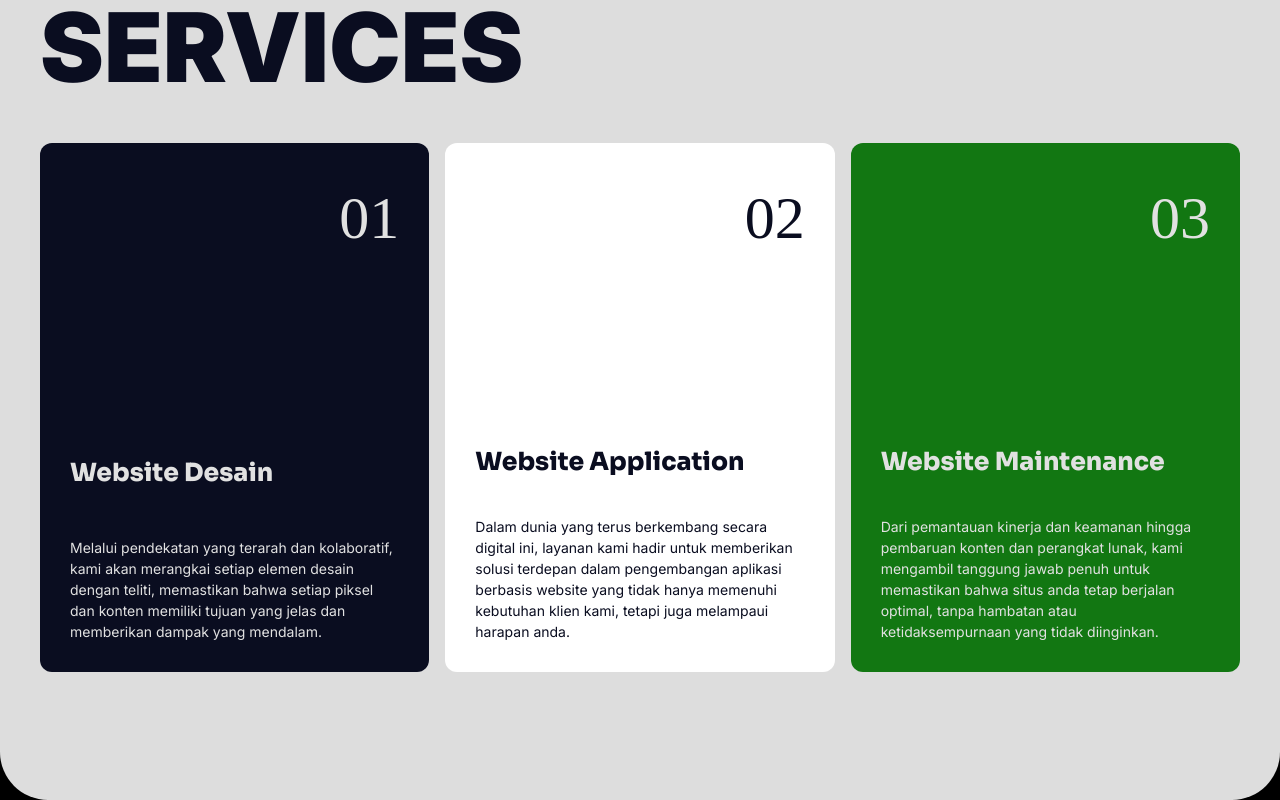
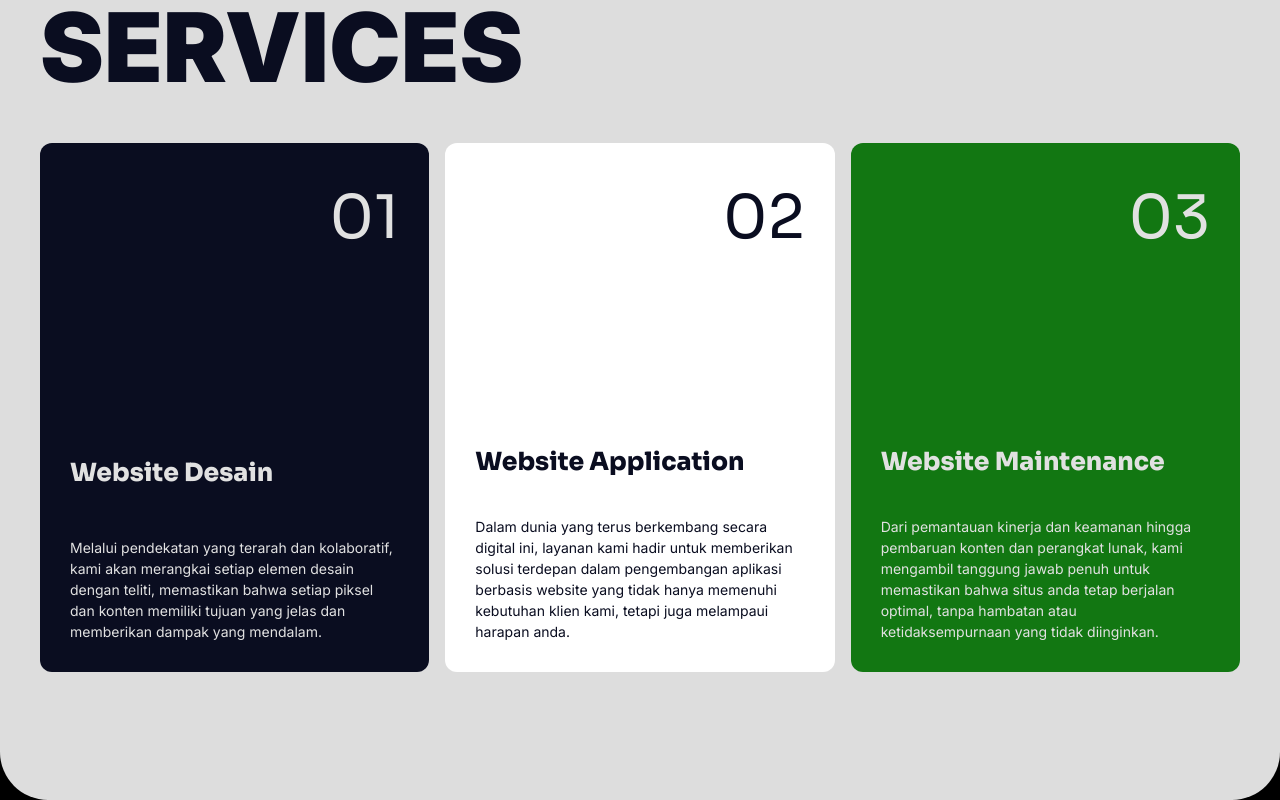
Before and after one commit to bagian/nextBagianlanding, a Next.js app: page / in a window 1280 px wide. Shown: the part 4209-5009 px from the top of the page. Built offline with nearby package versions, Linux system fonts and the light colour scheme; a web font is replaced by a local one.

Commit message:
feat: Sora font @ Services.module.scss

```diff
--- a/app/components/servicesContent/Services.module.scss
+++ b/app/components/servicesContent/Services.module.scss
@@ -34,8 +34,9 @@ $max-margin: auto;
         }
 
         .servicesNumber {
-            font-family: 'Sora, sans-serif';
+            font-family: 'Sora', sans-serif;
         }
+
 
     }
 }
```
